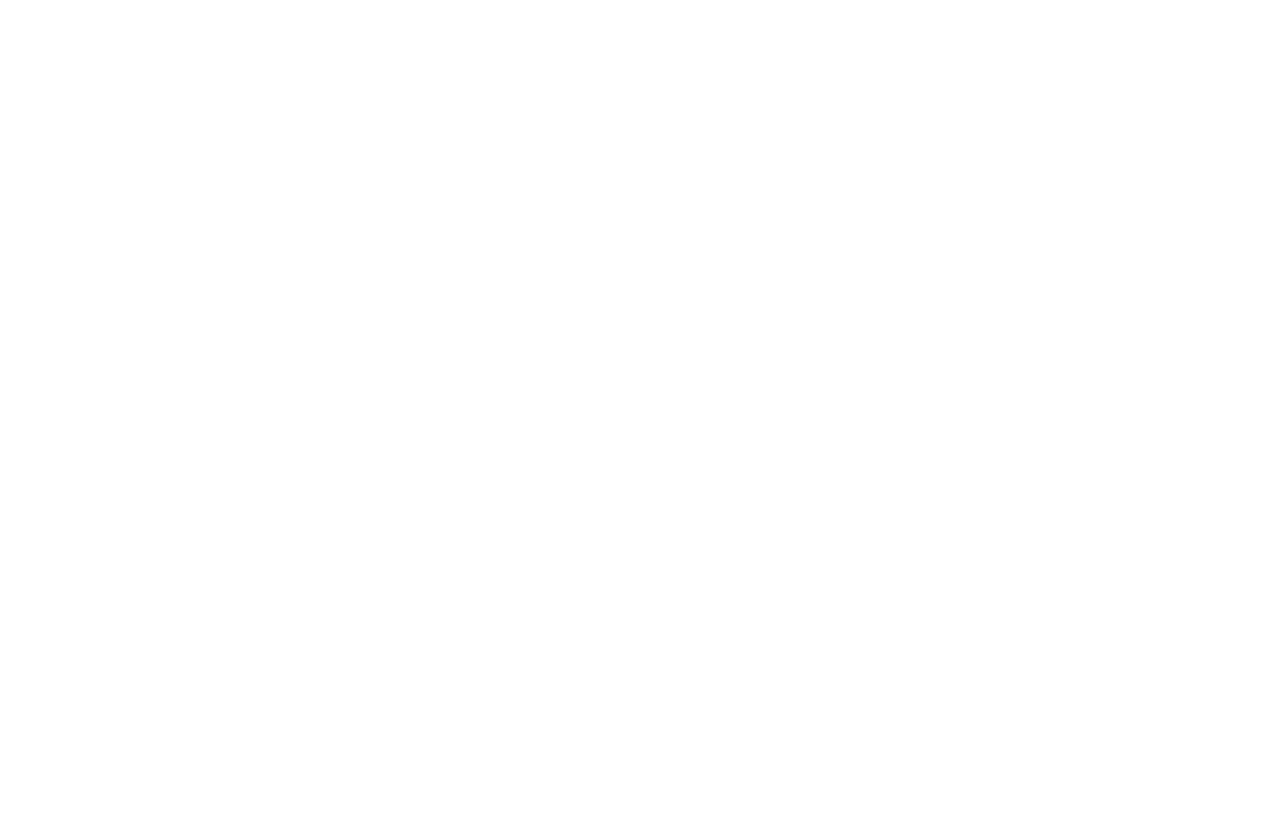
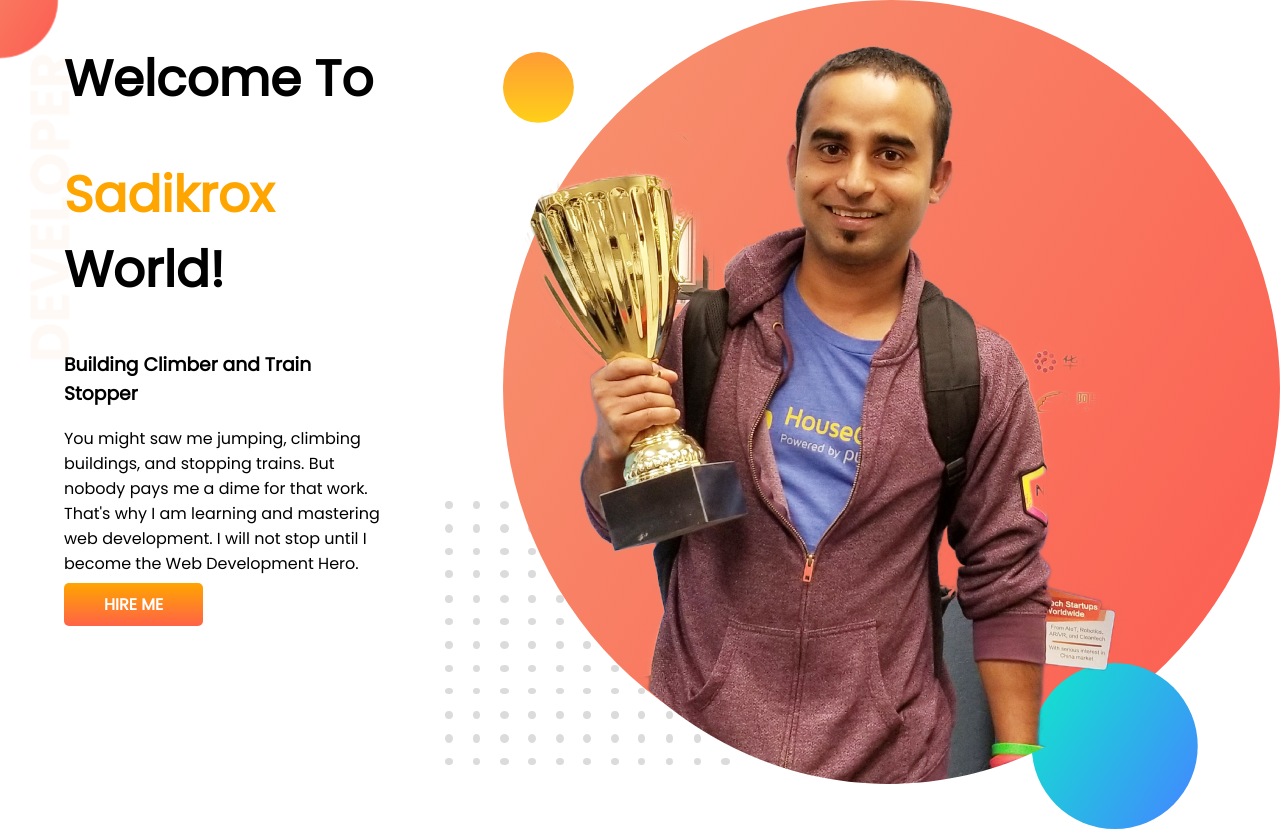
Before and after one commit to sadikrox/Deveopwebsite, a plain HTML site: page index.html in a window 1280 px wide. Before the commit the page ends 800 px from the top, so only its background shows below. Drawn offline with Linux system fonts and the light colour scheme.

Commit message:
second commit

```diff
--- a/index.html
+++ b/index.html
@@ -1,12 +1,32 @@
 <!DOCTYPE html>
 <html lang="en">
+
 <head>
     <meta charset="UTF-8">
     <meta http-equiv="X-UA-Compatible" content="IE=edge">
     <meta name="viewport" content="width=device-width, initial-scale=1.0">
-    <title>Document</title>
+    <title>sadikrox</title>
+    <link rel="preconnect" href="https://fonts.googleapis.com">
+    <link rel="preconnect" href="https://fonts.gstatic.com" crossorigin>
+    <link href="https://fonts.googleapis.com/css2?family=Poppins&display=swap" rel="stylesheet">
+    <link rel="stylesheet" href="style.css">
 </head>
+
 <body>
+    <section class="top-banner">
+        <div class="half-width">
+            <h1>Welcome To </h1>
+            <h1><span class="orange-color">Sadikrox</span> World!</h1>
+            <h3>Building Climber and Train Stopper</h3>
+            <p>You might saw me jumping, climbing buildings, and stopping trains. But nobody pays me a dime for that work.
+                That's why I am learning and mastering web development. I will not stop until I become the Web Development
+                Hero. </p>
+              <a class="link-button" target="_blank" href="https://www.fiverr.com/sadikdesigns">HIRE ME </a>
+        </div>
+       <div class="half-width">
+        <img src="images/jhankar.png" alt="">
+       </div>
+    </section>
+</body>
 
-</body>
 </html>
--- /dev/null
+++ b/style.css
@@ -0,0 +1,37 @@
+body{
+    font-family: 'Poppins', sans-serif;
+    margin: 0;
+}
+h1{
+    font-size: 50px;
+}
+.orange-color{
+    color:orange;
+}
+
+section{
+    display:flex;
+}
+.half-width{
+    width:50;
+    padding-left: 5%;
+}
+.half-width image{
+    width: 80%;
+    padding-right: 5%;
+}
+.link-button{
+    text-decoration: none;
+    background-image: linear-gradient(orange,tomato);
+    padding: 10px 40px;
+    color:white;
+    font-weight: bolder;
+    border-radius: 5px;
+
+
+}
+.top-banner{
+    background-image: url(images/top-banner.png);
+    background-repeat: no-repeat;
+
+}
```
Also changed, not shown: command git.txt (added), images/dream-bg.png (added), images/exp-bg.png (added), images/jhankar.png (added), images/jhankar2.png (added), images/my-bg.png (added), images/my-bg2.png (added), images/top-banner.png (added).
